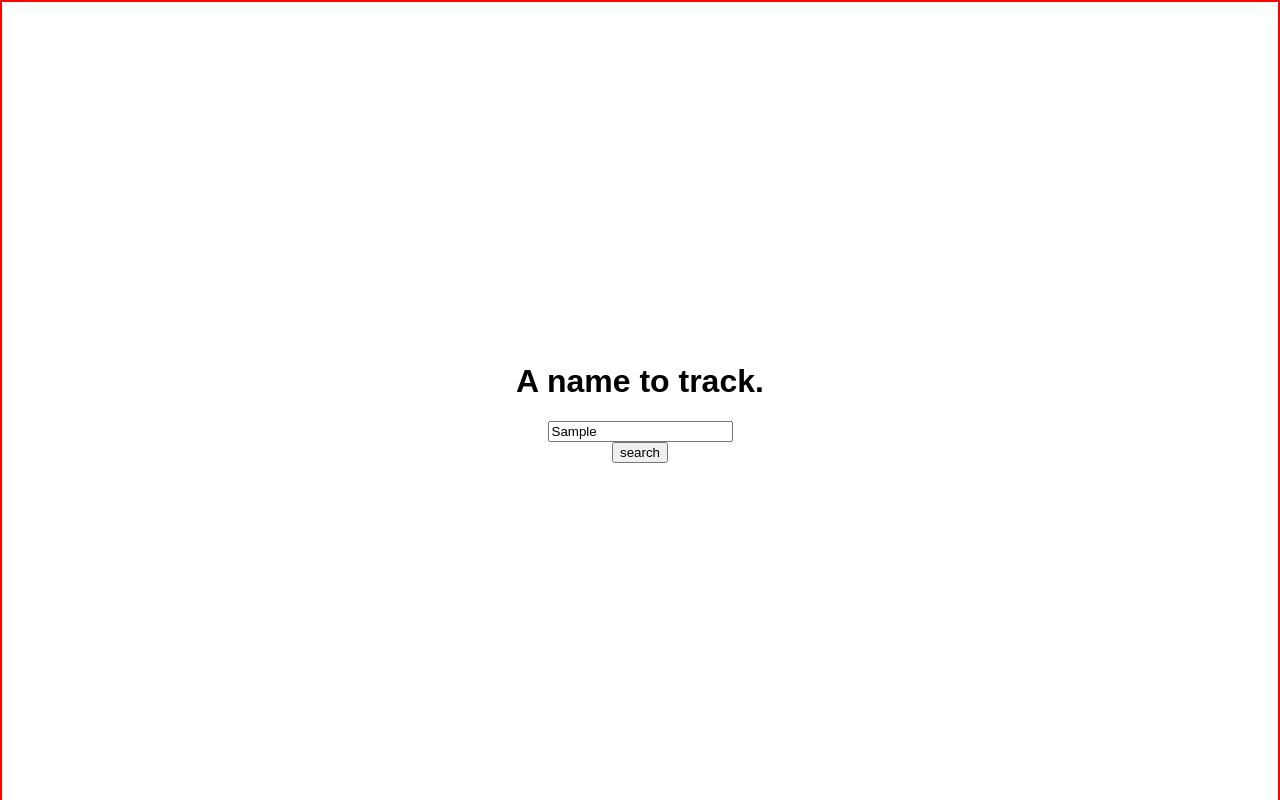
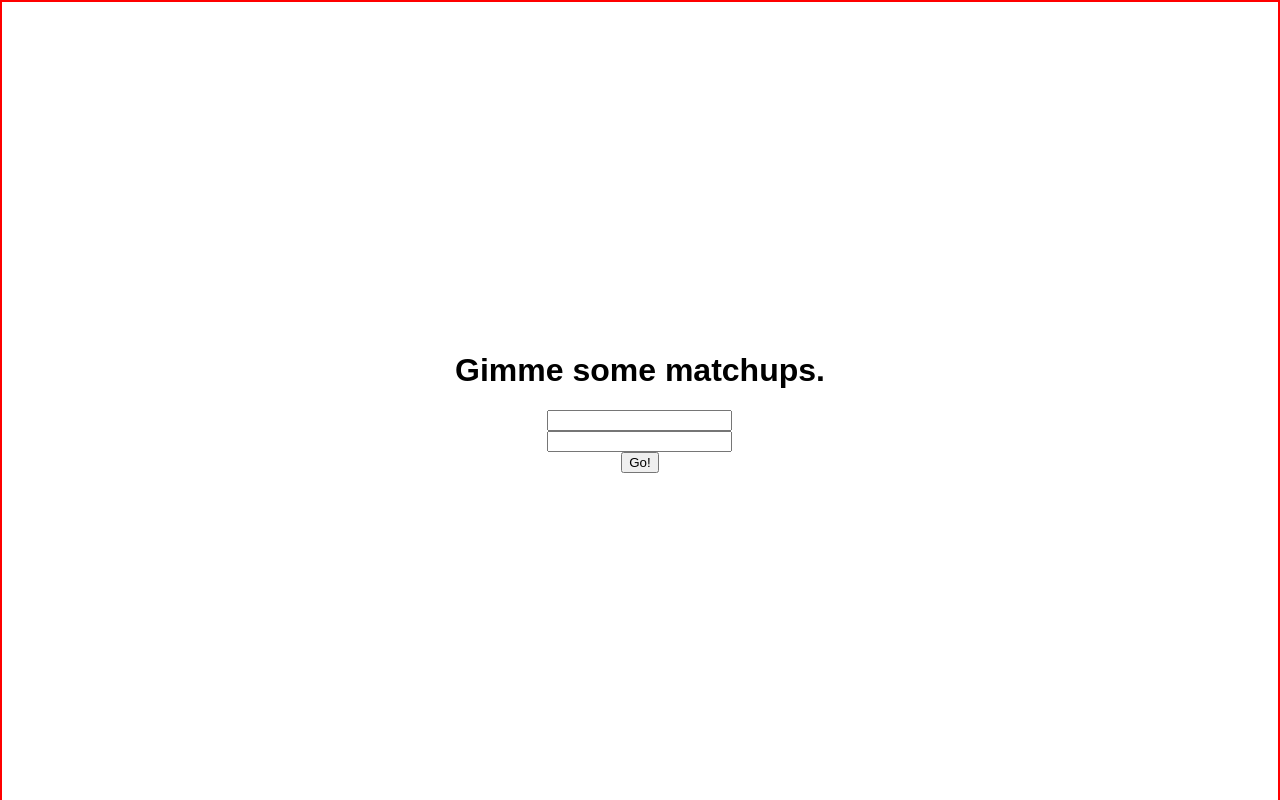
Before and after one commit to lukwallace/league-oracle, a React (Create React App) app in the folder client/: page / in a window 1280 px wide. Both pictures are taken after typing "Sample" into the empty fields and a click on the input "search". Shown: the top 800 px of the page. Built offline with nearby package versions, Linux system fonts and the light colour scheme.

Commit message:
Add forms and animated scrolling

```diff
--- a/client/src/App.js
+++ b/client/src/App.js
@@ -1,5 +1,7 @@
 import React, { Component } from 'react';
 import SummonerForm from './SummonerForm.js';
+import MatchupForm from './MatchupForm.js';
+import Matchup from './Matchup.js';
 import './App.css';
 
 const mockData = {
@@ -33,33 +35,86 @@ const mockData = {
   }
 };
 
+/* https://github.com/fisshy/react-scroll/blob/master/modules/mixins/smooth.js */
+const ease = (x) => {
+  if(x < 0.5) {
+    return Math.pow(x*2, 2)/2;
+  }
+  return 1-Math.pow((1-x)*2, 2)/2;
+};
+
+/* Function for animating vertical scroll */
+const scrollScreen = (duration) => {
+  const startPos = document.body.scrollTop;
+  const delta = window.innerHeight;
+  let start = null;
+
+  const step = (timestamp) => {
+    if(!start) {
+      start = timestamp;
+    }
+    const progress = timestamp - start;
+    const percent = progress >= duration ? 1 : ease(progress / duration);
+    const currPos = startPos + Math.ceil(delta * percent);
+
+    window.scrollTo(0, currPos);
+    if(percent < 1) {
+      window.requestAnimationFrame(step);
+    }
+  };
+
+  window.requestAnimationFrame(step);
+};
+
 
 class App extends Component {
   state = {
+    displaySummonerForm: true,
+    displayMatchupForm: false,
     summoner: '',
     matrix: mockData,
     playedAs: '',
     versus: '',
   }
 
+
   handleSubmit = (event) => {
     event.preventDefault();
-    console.log(window.innerHeight);
-    console.log('Shift screen now!');
+    scrollScreen(650);
   }
 
   handleChange = (key) => (event) => {
     const newState = {};
     newState[key] = event.target.value;
     this.setState(newState);
-  };
+  }
+
+  changeForm = (event) => {
+    event.preventDefault();
+    this.setState({
+      displaySummonerForm: false,
+      displayMatchupForm: true
+    });
+  }
 
   render() {
-    const { handleChange, handleSubmit } = this;
+    const { handleChange, handleSubmit, changeForm, state } = this;
+    const { displaySummonerForm, displayMatchupForm } = state;
+
     return (
       <div className="App">
-        <SummonerForm handleChange={handleChange} handleSubmit={handleSubmit} />
-        <div className='block'> Something else </div>
+        <SummonerForm
+          visable={displaySummonerForm}
+          changeSummoner={handleChange('summoner')}
+          changeForm={changeForm}
+        />
+        <MatchupForm
+          visable={displayMatchupForm}
+          changePlayedAs={handleChange('playedAs')}
+          changeVersus={handleChange('versus')}
+          handleSubmit={handleSubmit}
+        />
+        <Matchup />
       </div>
     );
   }
--- /dev/null
+++ b/client/src/Matchup.js
@@ -0,0 +1,9 @@
+import React from 'react';
+
+const Matchup = () => {
+  return (
+    <div className="test block"> Sometihng here </div>
+  );
+}
+
+export default Matchup;
--- /dev/null
+++ b/client/src/MatchupForm.js
@@ -0,0 +1,27 @@
+import React from 'react';
+// import ReactCSSTransitionGroup from 'react-addons-css-transition-group';
+
+
+const MatchupForm = ({ changePlayedAs, changeVersus, handleSubmit, visable }) => {
+  let component;
+  if(visable) {
+    component = (
+      <div className='block SummonerForm'>
+        <form onSubmit={handleSubmit}>
+          <h1> Gimme some matchups. </h1>
+          <input type='text' onChange={changePlayedAs} /><br/>
+          <input type='text' onChange={changeVersus} /><br/>
+          <input className='Submit-btn' type='submit' value='Go!'/>
+        </form>
+      </div>
+    );
+  }
+
+  return (
+    <div>
+      {component}
+    </div>
+  );
+}
+
+export default MatchupForm;
--- a/client/src/SummonerForm.js
+++ b/client/src/SummonerForm.js
@@ -1,13 +1,24 @@
 import React from 'react';
+// import ReactCSSTransitionGroup from 'react-addons-css-transition-group';
 
-const SummonerForm = ({ handleSubmit, handleChange }) => {
+
+const SummonerForm = ({ changeSummoner, changeForm, visable }) => {
+  let component;
+  if(visable) {
+    component = (
+      <div className='block SummonerForm'>
+        <form onSubmit={changeForm}>
+          <h1> A name to track. </h1>
+          <input type='text' onChange={changeSummoner} /><br/>
+          <input className='Submit-btn' type='submit' value='search'/>
+        </form>
+      </div>
+    );
+  }
+
   return (
-    <div className='block SummonerForm'>
-      <form onSubmit={handleSubmit}>
-        <h1> A name to track. </h1>
-        <input type='text' onChange={handleChange('summoner')} /><br/>
-        <input className='Submit-btn' type='submit' value='search'/>
-      </form>
+    <div>
+      {component}
     </div>
   );
 }
```
